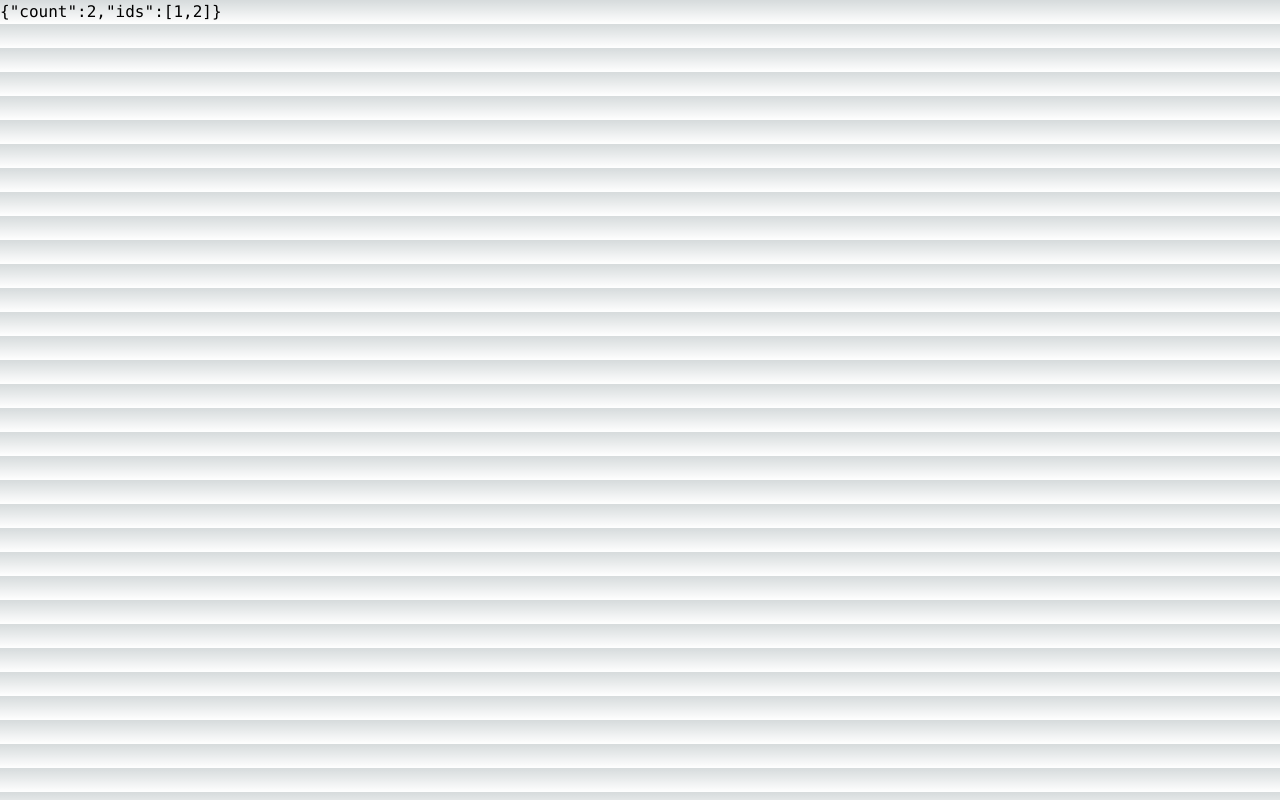
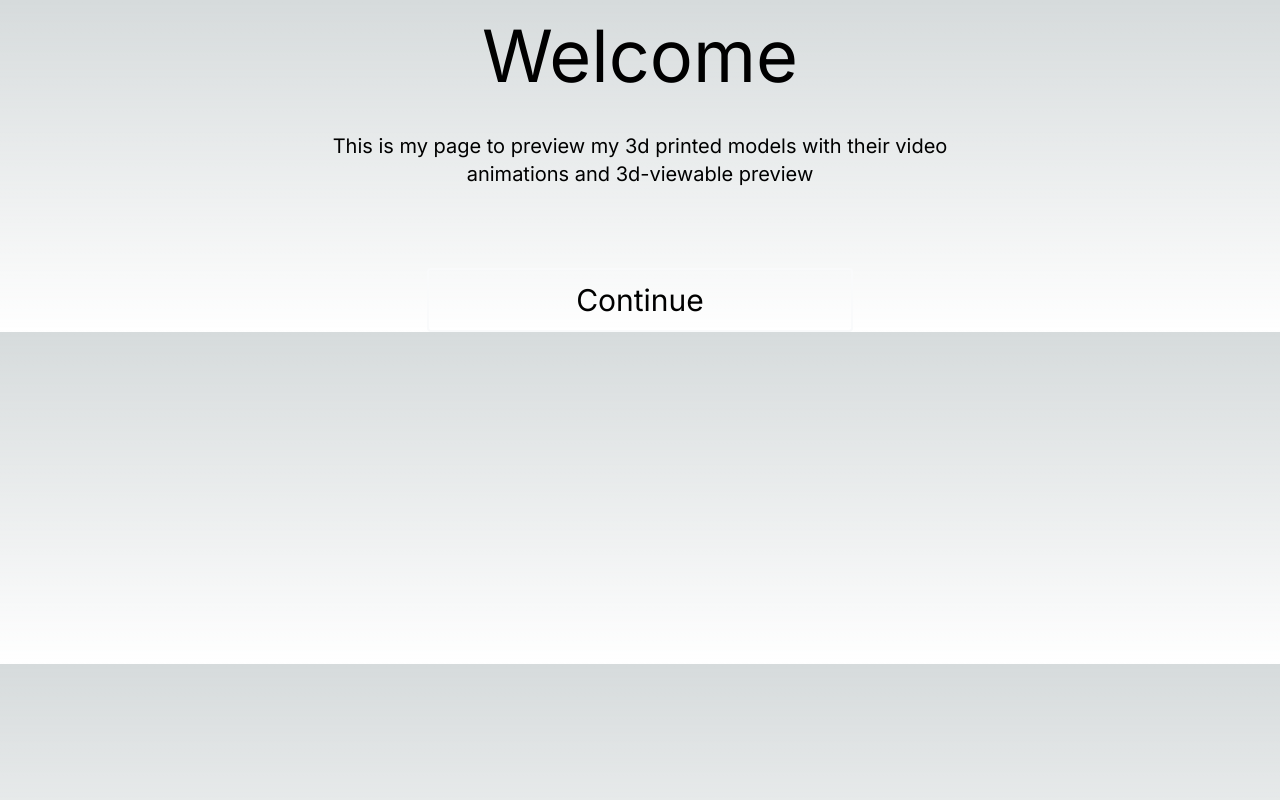
Before and after one commit to nagy135/next-portfolio-3d, a Next.js app: page / in a window 1280 px wide. Built offline with nearby package versions, Linux system fonts and the light colour scheme.

Commit message:
feat: font, index page start

```diff
--- a/app/page.tsx
+++ b/app/page.tsx
@@ -1,5 +1,6 @@
 import path from "path";
 import fs from "fs";
+import Link from "next/link";
 
 async function getData() {
   const itemFolder = path.join(process.cwd(), "public", "items");
@@ -13,7 +14,19 @@ export default async function Page() {
 
   return (
     <main>
-      <pre>{JSON.stringify(data)}</pre>
+      <div className="container mx-auto mt-5">
+        <div className="text-7xl w-1/2 mx-auto text-center">Welcome</div>
+        <div className="text-xl w-1/2 mt-10 mx-auto text-center">
+          This is my page to preview my 3d printed models with their video
+          animations and 3d-viewable preview
+        </div>
+        <Link
+          className="border-gray-50 border-2 rounded p-3 text-3xl mx-auto block w-1/3 text-center mt-20"
+          href="/items"
+        >
+          Continue
+        </Link>
+      </div>
     </main>
   );
 }
--- a/package.json
+++ b/package.json
@@ -9,6 +9,7 @@
     "lint": "next lint"
   },
   "dependencies": {
+    "@next/font": "^13.4.3",
     "@types/node": "20.1.0",
     "@types/react": "18.2.5",
     "@types/react-dom": "18.2.4",
```
Also changed, not shown: app/layout.tsx (+8 -8 lines), 1 other file (tests, documents, lock files or other folders).
